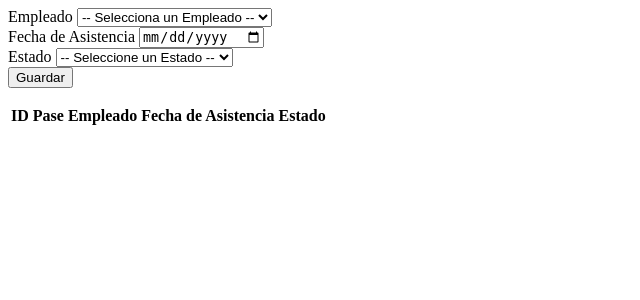
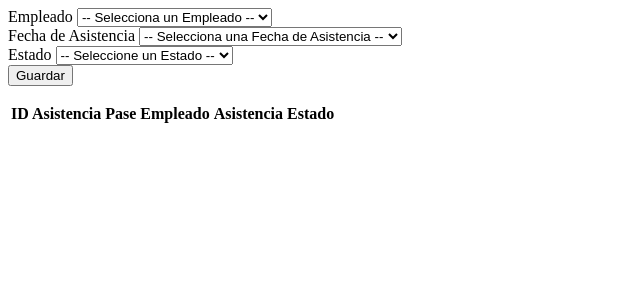
Before and after one commit to JesusDun/Practica1ControlAsistencias, a Flask app: page /asistenciaspases in a window 1280 px wide. Shown: the top 300 px of the page, without its empty margins (0-640 px from the left). Run offline with Flask 3, Linux system fonts and the light colour scheme; data that the repository does not hold is empty.

Commit message:
Update asistenciaspases.html

```diff
--- a/templates/asistenciaspases.html
+++ b/templates/asistenciaspases.html
@@ -4,18 +4,24 @@
         <label for="selIdEmpleado">Empleado</label>
         <select class="form-select" id="selIdEmpleado" name="idEmpleado" required>
             <option value="" selected disabled>-- Selecciona un Empleado --</option>
-
             {% for empleado in empleados %}
             <option value="{{ empleado.idEmpleado }}">{{ empleado.nombreEmpleado }}</option>
             {% endfor %}
         </select>
     </div>
+
     <div class="mb-1">
-        <label>Fecha de Asistencia</label>
-        <input type="date" class="form-control" id="txtFechaAsistencia" name="fechaAsistencia" required>
+        <label for="selIdAsistencia">Fecha de Asistencia</label>
+        <select class="form-select" id="selIdAsistencia" name="idAsistencia" required>
+            <option value="" selected disabled>-- Selecciona una Fecha de Asistencia --</option>
+            {% for asistencia in asistencias %}
+            <option value="{{ asistencia.idAsistencia }}">{{ asistencia.fecha }}</option>
+            {% endfor %}
+        </select>
     </div>
+
     <div class="form-group col-md-4">
-        <label for="estado">Estado</label>
+        <label for="selEstado">Estado</label>
         <select class="form-control" id="selEstado" name="selEstado" required>
             <option value="" disabled selected>-- Seleccione un Estado --</option>
             <option value="Asistencia">Asistencia</option>
@@ -28,13 +34,14 @@
         <button class="btn btn-primary">Guardar</button>
     </div>
 </form>
+
 <div class="table-responsive">
     <table class="table table-sm">
         <thead class="table-active">
             <tr>
-                <th>ID Pase</th>
+                <th>ID Asistencia Pase</th>
                 <th>Empleado</th>
-                <th>Fecha de Asistencia</th>
+                <th>Asistencia</th>
                 <th>Estado</th>
                 <th></th>
             </tr>
```
